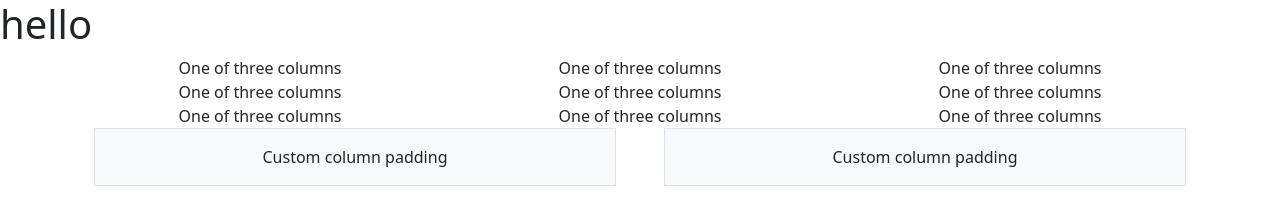
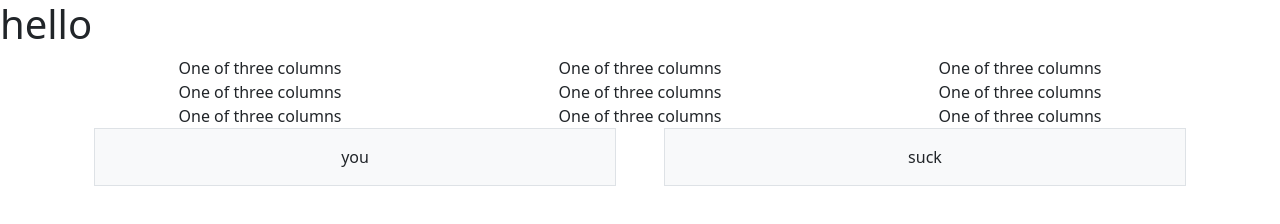
Before and after one commit to M-AAA/site, a plain HTML site: page index.html in a window 1280 px wide. Drawn offline with nearby package versions, Linux system fonts and the light colour scheme.

Commit message:
Update index.html

```diff
--- a/index.html
+++ b/index.html
@@ -45,10 +45,10 @@
  <div class="container px-4 text-center">
   <div class="row gx-5">
     <div class="col">
-     <div class="p-3 border bg-light">Custom column padding</div>
+     <div class="p-3 border bg-light">you</div>
     </div>
     <div class="col">
-      <div class="p-3 border bg-light">Custom column padding</div>
+      <div class="p-3 border bg-light">suck</div>
     </div>
   </div>
 </div>
```
